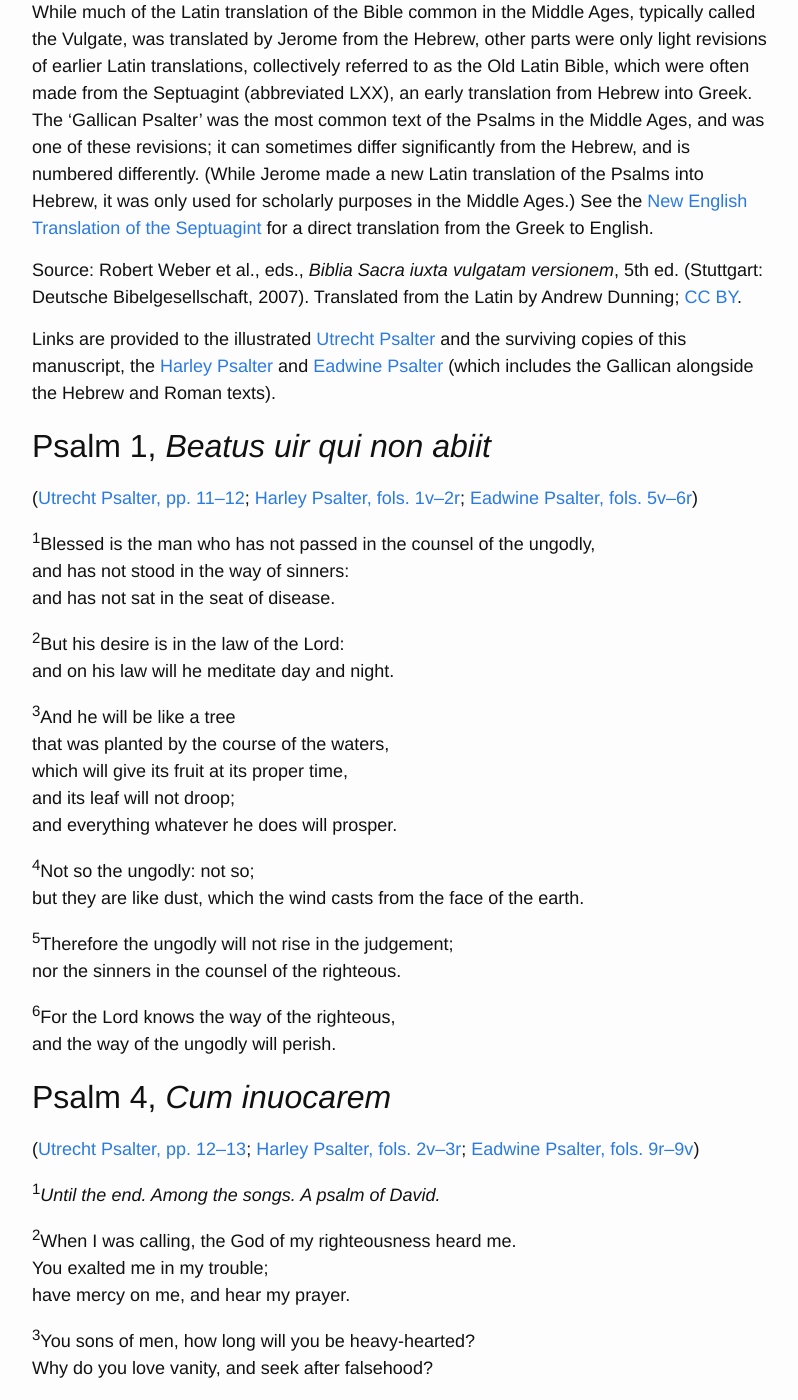
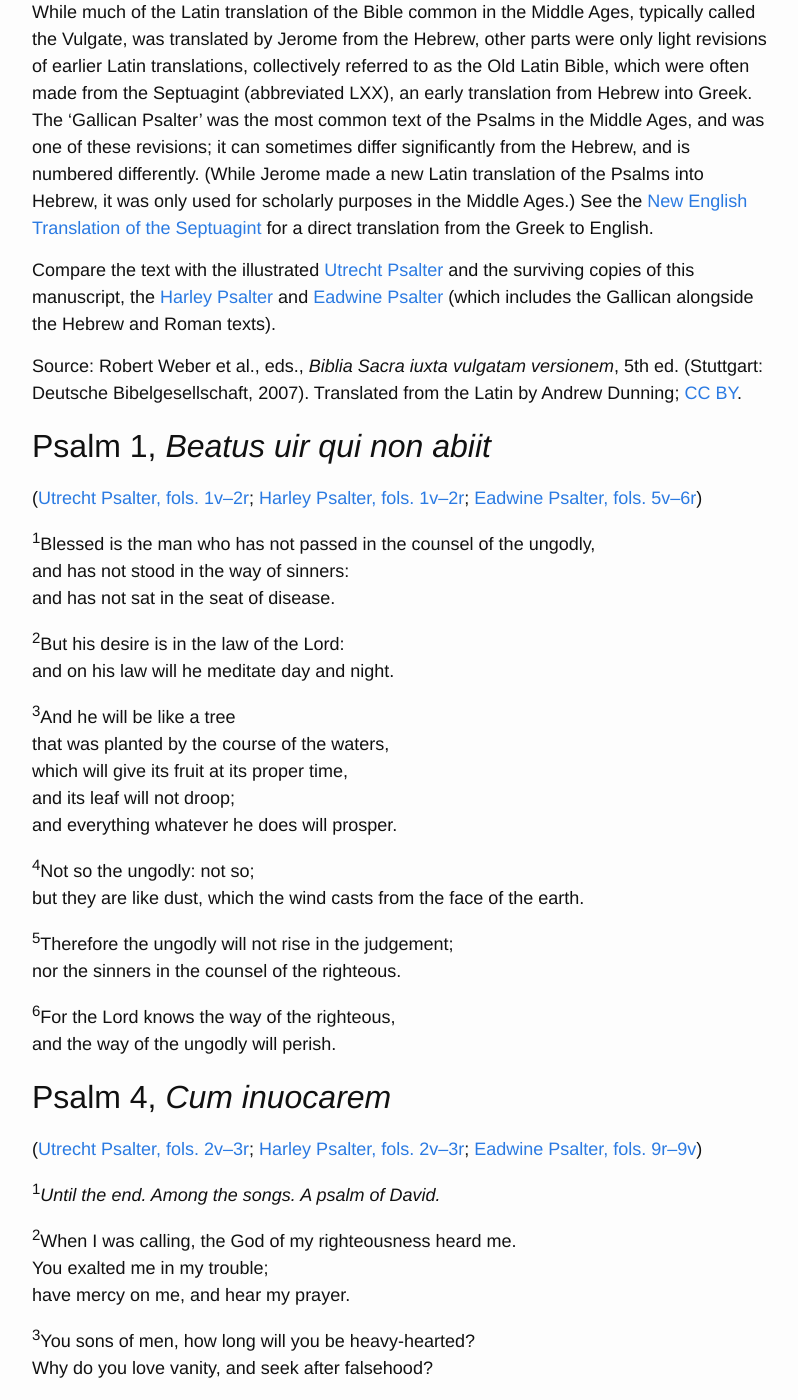
Before and after one commit to adunning/medieval-education-technology, a Jekyll site: the page built from vulgate-psalms.md, in a window 1280 px wide and 1400 px high, scrolled down 263 px. Shown: the whole window, without its empty margins (238-1036 px from the left). Built offline with Jekyll 4.4.1, drawn with Linux system fonts in a browser that asks for light colours; some of the changed text lies outside the part shown.

Commit message:
Use folio references for Utrecht Psalter.

```diff
--- a/vulgate-psalms.md
+++ b/vulgate-psalms.md
@@ -6,13 +6,13 @@ permalink: /vulgate-psalms/
 
 While much of the Latin translation of the Bible common in the Middle Ages, typically called the Vulgate, was translated by Jerome from the Hebrew, other parts were only light revisions of earlier Latin translations, collectively referred to as the Old Latin Bible, which were often made from the Septuagint (abbreviated LXX), an early translation from Hebrew into Greek. The 'Gallican Psalter' was the most common text of the Psalms in the Middle Ages, and was one of these revisions; it can sometimes differ significantly from the Hebrew, and is numbered differently. (While Jerome made a new Latin translation of the Psalms into Hebrew, it was only used for scholarly purposes in the Middle Ages.) See the [New English Translation of the Septuagint](http://ccat.sas.upenn.edu/nets/edition/) for a direct translation from the Greek to English.
 
+Compare the text with the illustrated [Utrecht Psalter](http://bc.library.uu.nl/utrecht-psalter.html) and the surviving copies of this manuscript, the [Harley Psalter](http://www.bl.uk/manuscripts/FullDisplay.aspx?ref=Harley_MS_603) and [Eadwine Psalter](http://sites.trin.cam.ac.uk/james/viewpage.php?index=1229) (which includes the Gallican alongside the Hebrew and Roman texts).
+
 Source: Robert Weber et al., eds., *Biblia Sacra iuxta vulgatam versionem*, 5th ed. (Stuttgart: Deutsche Bibelgesellschaft, 2007). Translated from the Latin by Andrew Dunning; [CC BY](https://creativecommons.org/licences/by/4.0/).
-
-Links are provided to the illustrated [Utrecht Psalter](http://bc.library.uu.nl/utrecht-psalter.html) and the surviving copies of this manuscript, the [Harley Psalter](http://www.bl.uk/manuscripts/FullDisplay.aspx?ref=Harley_MS_603) and [Eadwine Psalter](http://sites.trin.cam.ac.uk/james/viewpage.php?index=1229) (which includes the Gallican alongside the Hebrew and Roman texts).
 
 ## Psalm 1, *Beatus uir qui non abiit*
 
-([Utrecht Psalter, pp. 11–12](http://objects.library.uu.nl/reader/index.php?obj=1874-284427&lan=en#page//46/00/19/46001949193835361873338121333815278268.jpg/mode/1up); [Harley Psalter, fols. 1v–2r](http://www.bl.uk/manuscripts/Viewer.aspx?ref=harley_ms_603_f001v); [Eadwine Psalter, fols. 5v–6r](http://sites.trin.cam.ac.uk/manuscripts/r_17_1/manuscript.php?fullpage=1&startingpage=12))
+([Utrecht Psalter, fols. 1v–2r](http://objects.library.uu.nl/reader/index.php?obj=1874-284427&lan=en#page//46/00/19/46001949193835361873338121333815278268.jpg/mode/1up); [Harley Psalter, fols. 1v–2r](http://www.bl.uk/manuscripts/Viewer.aspx?ref=harley_ms_603_f001v); [Eadwine Psalter, fols. 5v–6r](http://sites.trin.cam.ac.uk/manuscripts/r_17_1/manuscript.php?fullpage=1&startingpage=12))
 
 <sup>1</sup>Blessed is the man who has not passed in the counsel of the ungodly,
 and has not stood in the way of sinners:
@@ -38,7 +38,7 @@ and the way of the ungodly will perish.
 
 ## Psalm 4, *Cum inuocarem*
 
-([Utrecht Psalter, pp. 12–13](http://objects.library.uu.nl/reader/index.php?obj=1874-284427&lan=en#page//91/97/65/91976564053086137379038748336320714509.jpg/mode/1up); [Harley Psalter, fols. 2v–3r](http://www.bl.uk/manuscripts/Viewer.aspx?ref=harley_ms_603_f002v); [Eadwine Psalter, fols. 9r–9v](http://sites.trin.cam.ac.uk/manuscripts/r_17_1/manuscript.php?fullpage=1&startingpage=19))
+([Utrecht Psalter, fols. 2v–3r](http://objects.library.uu.nl/reader/index.php?obj=1874-284427&lan=en#page//91/97/65/91976564053086137379038748336320714509.jpg/mode/1up); [Harley Psalter, fols. 2v–3r](http://www.bl.uk/manuscripts/Viewer.aspx?ref=harley_ms_603_f002v); [Eadwine Psalter, fols. 9r–9v](http://sites.trin.cam.ac.uk/manuscripts/r_17_1/manuscript.php?fullpage=1&startingpage=19))
 
 <sup>1</sup>*Until the end. Among the songs. A psalm of David.*
 
@@ -73,7 +73,7 @@ you have given gladness in my heart.
 
 ## Psalm 50 (51), *Miserere mei, Deus*
 
-([Utrecht Psalter, pp. 65–66](http://objects.library.uu.nl/reader/index.php?obj=1874-284427&lan=en#page//10/06/19/100619803724793270162039958413564368089.jpg/mode/1up); [Eadwine Psalter, fols. 88v–90v](http://sites.trin.cam.ac.uk/manuscripts/r_17_1/manuscript.php?fullpage=1&startingpage=178))
+([Utrecht Psalter, fols. 29r–29v](http://objects.library.uu.nl/reader/index.php?obj=1874-284427&lan=en#page//10/06/19/100619803724793270162039958413564368089.jpg/mode/1up); [Eadwine Psalter, fols. 88v–90v](http://sites.trin.cam.ac.uk/manuscripts/r_17_1/manuscript.php?fullpage=1&startingpage=178))
 
 <sup>1</sup>*Until the end. A psalm of David,* <sup>2</sup>*when Nathan the prophet came to him, when David went into Bathsheba.*
 
@@ -138,7 +138,7 @@ then will they place young animals on your altar.
 
 ## Psalm 109 (110), *Dixit Dominus*
 
-([Utrecht Psalter, pp. 136–137](http://objects.library.uu.nl/reader/index.php?obj=1874-284427&lan=en#page//72/52/45/72524522942408603628769022993318784925.jpg/mode/1up); [Harley Psalter, fols. 56v–57r](http://www.bl.uk/manuscripts/Viewer.aspx?ref=harley_ms_603_f056v); [Eadwine Psalter, fols. 199v–200r](http://sites.trin.cam.ac.uk/manuscripts/r_17_1/manuscript.php?fullpage=1&startingpage=400))
+([Utrecht Psalter, fols. 64v–65r](http://objects.library.uu.nl/reader/index.php?obj=1874-284427&lan=en#page//72/52/45/72524522942408603628769022993318784925.jpg/mode/1up); [Harley Psalter, fols. 56v–57r](http://www.bl.uk/manuscripts/Viewer.aspx?ref=harley_ms_603_f056v); [Eadwine Psalter, fols. 199v–200r](http://sites.trin.cam.ac.uk/manuscripts/r_17_1/manuscript.php?fullpage=1&startingpage=400))
 
 <sup>1</sup>*A hymn of David.*
 
```
Also changed, not shown: resources.md (+1 -1 lines).
